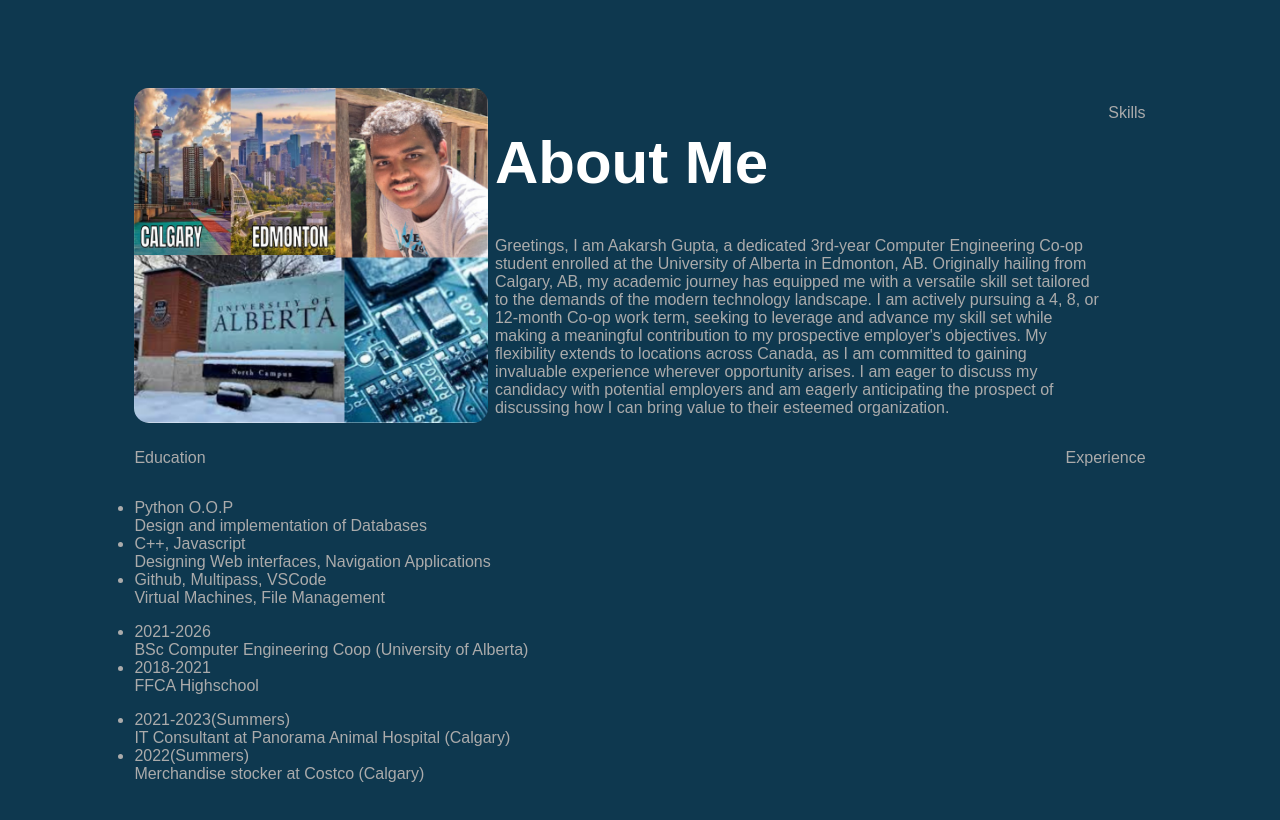
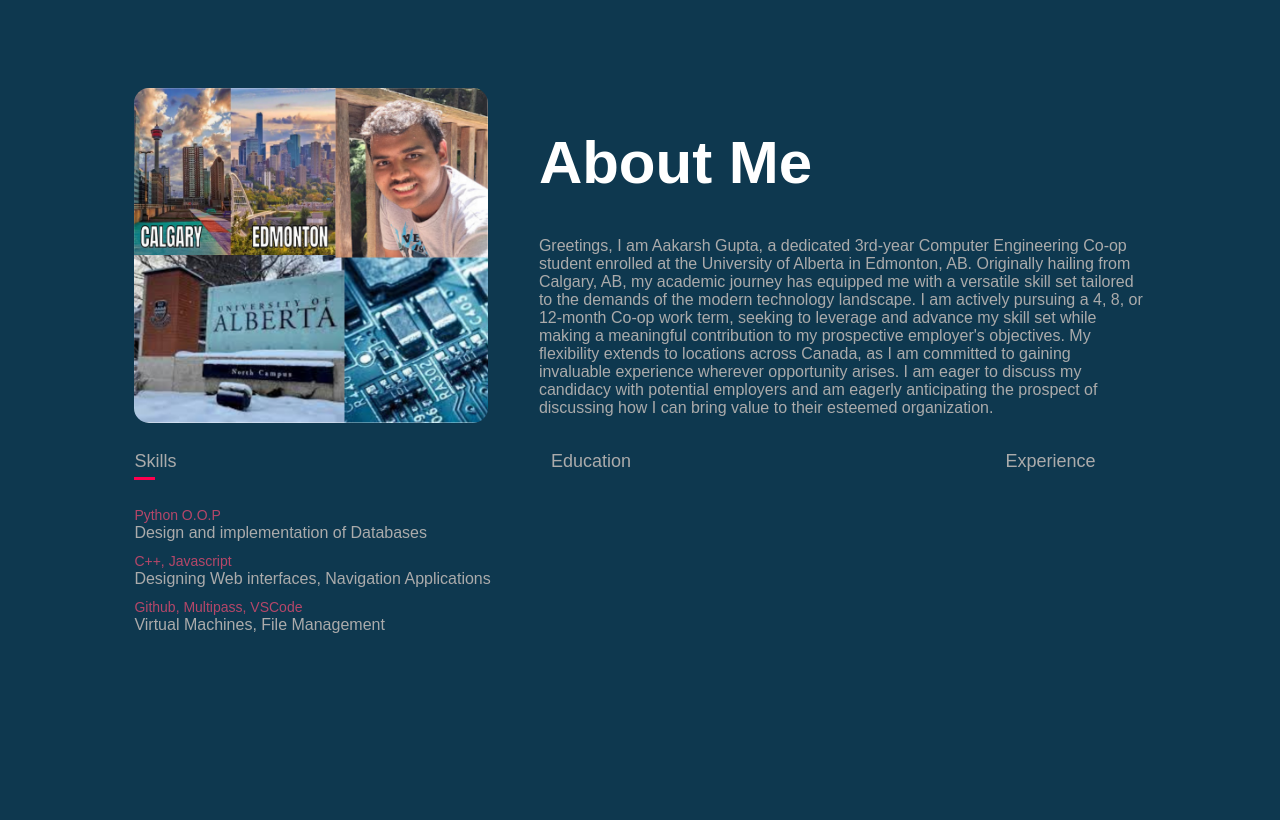
Before and after one commit to Aakarsh211/Aakarsh-Gupta, a plain HTML site: page index.html in a window 1280 px wide. Shown: the part 810-1630 px from the top of the page. After the commit the page ends 1558 px from the top, so only its background shows below. Drawn offline with Linux system fonts and the light colour scheme.

Commit message:
Update style.css

```diff
--- a/style.css
+++ b/style.css
@@ -14,7 +14,7 @@ body{
 #header{
     width: 100%;
     height: 100vh;
-    background-image: url(20211102_174832-01.png);
+    background-image: url(Images/20211102_174832-01.png);
     background-size: contain;
     background-repeat: no-repeat;
     background-position: right center;
@@ -63,8 +63,8 @@ navigation ul li a:hover::after{
     font-size:30px;
 }
 .header-text h1{
-    font-size: 100px;
-    margin-top:40px;
+    font-size: 60px;
+    margin-top:20px;
 }
 .header-text h1 span{
     color: #fa5604;
@@ -96,3 +96,46 @@ navigation ul li a:hover::after{
     font-weight: 600;
     color: #fff;
 }
+
+.tab-titles{
+    display: flex;
+    margin: 20px 0 40px;
+}
+.tab-links{
+    margin-right: 50px;
+    font-size: 18px;
+    font-weight: 500;
+    cursor: pointer;
+    position: relative;
+}
+
+.tab-links::after{
+    content: '';
+    width: 0;
+    height: 3px;
+    background: #ff004f;
+    position: absolute;
+    left: 0;
+    bottom: -8px;
+    transition: 0.5s;
+}
+
+.tab-links.active-link::after{
+    width:50%;
+}
+
+.tab-contents ul li{
+    list-style: none;
+    margin: 10px 0;
+}
+.tab-contents ul li span{
+    color: #b54769;
+    font-size: 14px;
+}
+
+.tab-contents{
+    display: none;
+}
+.tab-contents.active-tab{
+    display: block;
+}
```
